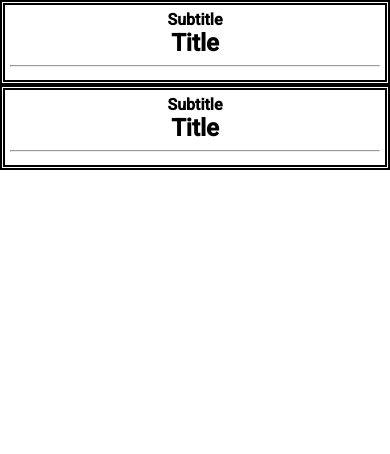
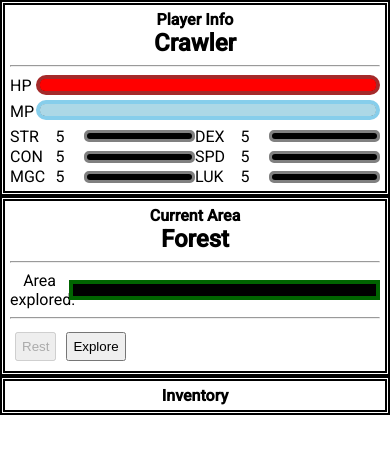
Before and after one commit to filiperferreira/iCrawler2, an Angular app: page / in a window 390 px wide. Shown: the top 454 px of the page. Built offline with nearby package versions, Linux system fonts and the light colour scheme.

Commit message:
Updated responsive containers

```diff
--- a/src/app/app.component.html
+++ b/src/app/app.component.html
@@ -1,4 +1,5 @@
 <div id="main">
-    <app-container-plate></app-container-plate>
-    <app-container-plate></app-container-plate>
+    <app-container-plate type="player"></app-container-plate>
+    <app-container-plate type="dungeon"></app-container-plate>
+    <app-container-plate type="inventory"></app-container-plate>
 </div>
--- a/src/app/breakpoint.service.ts
+++ /dev/null
@@ -1,57 +0,0 @@
-import { Injectable, OnInit } from '@angular/core';
-import { BreakpointObserver, Breakpoints } from '@angular/cdk/layout';
-
-@Injectable({
-  providedIn: 'root'
-})
-export class BreakpointService {
-  currentBreakpoint: string = '';
-
-  readonly breakpoint$ = this.breakpointObserver.observe([
-    Breakpoints.XLarge,
-    Breakpoints.Large,
-    Breakpoints.Medium,
-    Breakpoints.Small,
-    Breakpoints.XSmall
-  ])
-
-  constructor(private breakpointObserver: BreakpointObserver) { }
-
-  ngOnInit(): void {
-    this.breakpoint$.subscribe(() => this.breakpointChanged());
-  }
-
-  private breakpointChanged() {
-    if (this.breakpointObserver.isMatched(Breakpoints.XLarge)) {
-      this.currentBreakpoint = Breakpoints.XLarge;
-    }
-    if (this.breakpointObserver.isMatched(Breakpoints.Large)) {
-      this.currentBreakpoint = Breakpoints.Large;
-    }
-    else if (this.breakpointObserver.isMatched(Breakpoints.Medium)) {
-      this.currentBreakpoint = Breakpoints.Medium;
-    }
-    else if (this.breakpointObserver.isMatched(Breakpoints.Small)) {
-      this.currentBreakpoint = Breakpoints.Small;
-    }
-    else if (this.breakpointObserver.isMatched(Breakpoints.XSmall)) {
-      this.currentBreakpoint = Breakpoints.XSmall;
-    }
-    console.log(this.currentBreakpoint);
-  }
-
-  getBreakpoint(): String {
-    if (this.currentBreakpoint == Breakpoints.XLarge) {
-      return "large-column";
-    }
-    else if (this.currentBreakpoint == Breakpoints.Large
-      || this.currentBreakpoint == Breakpoints.Medium) {
-      return "medium-column";
-    }
-    else if (this.currentBreakpoint == Breakpoints.Small
-      || this.currentBreakpoint == Breakpoints.XSmall) {
-      return "small-column";
-    }
-  return '';
-  }
-}
--- a/src/app/container-plate/container-plate.component.html
+++ b/src/app/container-plate/container-plate.component.html
@@ -1,7 +1,5 @@
 <div id="container" [ngClass]="getBreakpoint()">
-    <div id="container-title">
-        <span id="sub-title">Subtitle</span><br>
-        <span id="title">Title</span>
-    </div>
-    <hr>
+    <app-player *ngIf="type == 'player'"></app-player>
+    <app-dungeon *ngIf="type == 'dungeon'"></app-dungeon>
+    <app-inventory *ngIf="type == 'inventory'"></app-inventory>
 </div>
--- a/src/app/container-plate/container-plate.component.ts
+++ b/src/app/container-plate/container-plate.component.ts
@@ -1,4 +1,4 @@
-import { Component, OnInit } from '@angular/core';
+import { Component, Input, OnInit } from '@angular/core';
 import { BreakpointObserver, Breakpoints } from '@angular/cdk/layout';
 
 @Component({
@@ -7,6 +7,8 @@ import { BreakpointObserver, Breakpoints } from '@angular/cdk/layout';
   styleUrls: ['./container-plate.component.css']
 })
 export class ContainerPlateComponent implements OnInit {
+  @Input() type?: string;
+
   currentBreakpoint: string = '';
 
   readonly breakpoint$ = this.breakpointObserver.observe([
@@ -39,7 +41,6 @@ export class ContainerPlateComponent implements OnInit {
     else if (this.breakpointObserver.isMatched(Breakpoints.XSmall)) {
       this.currentBreakpoint = Breakpoints.XSmall;
     }
-    console.log(this.currentBreakpoint);
   }
 
   getBreakpoint(): String {
--- a/src/app/dungeon/dungeon.component.html
+++ b/src/app/dungeon/dungeon.component.html
@@ -1,4 +1,3 @@
-<div id="dungeon">
 <div id="dungeon-title">
     <span id="title">Current Area</span><br>
     <span id="dungeon-name">{{getDungeon().name}}</span>
@@ -18,4 +17,3 @@
     *ngFor="let action of getUnlockedActions()"
     (click)="setAction(action)"
     [disabled]="getDungeon().action == action">{{action.name}}</button>
-</div>
--- a/src/app/inventory/inventory.component.html
+++ b/src/app/inventory/inventory.component.html
@@ -1,5 +1,3 @@
-<div id="inventory">
-    <div id="inventory-title">
-        <span id="title">Inventory</span><br>
-    </div>
+<div id="inventory-title">
+    <span id="title">Inventory</span><br>
 </div>
--- a/src/app/player/player.component.html
+++ b/src/app/player/player.component.html
@@ -1,4 +1,3 @@
-<div id="player">
 <div id="player-title">
     <span id="title">Player Info</span><br>
     <span id="player-name">{{getPlayer().name}}</span>
@@ -25,4 +24,3 @@
             max="{{stat.exp_to_level}}"></progress>
     </span>
 </div>
-</div>
--- a/src/app/player/player.component.ts
+++ b/src/app/player/player.component.ts
@@ -1,7 +1,6 @@
-import { Component, OnInit } from '@angular/core';
+import { Component, EventEmitter, OnInit, Output } from '@angular/core';
 import { Player } from './player-data/player-data';
 import { PlayerDataService } from './player-data/player-data.service';
-import { BreakpointService } from '../breakpoint.service';
 
 @Component({
   selector: 'app-player',
@@ -9,15 +8,15 @@ import { BreakpointService } from '../breakpoint.service';
   styleUrls: ['./player.component.css']
 })
 export class PlayerComponent implements OnInit {
-  constructor(private playerData: PlayerDataService, private responsiveSize: BreakpointService) { }
+  @Output() initEvent = new EventEmitter<string>();
 
-  ngOnInit(): void {}
+  constructor(private playerData: PlayerDataService) { }
+
+  ngOnInit(): void {
+    this.initEvent.emit(this.getPlayer().name);
+  }
 
   getPlayer(): Player {
     return this.playerData.getPlayerData();
   }
-
-  getResponsiveSize(): String {
-    return this.responsiveSize.getBreakpoint();
-  }
 }
```
Also changed, not shown: 1 other file (tests, documents, lock files or other folders). Lines whose indentation alone changed are shown as unchanged.
